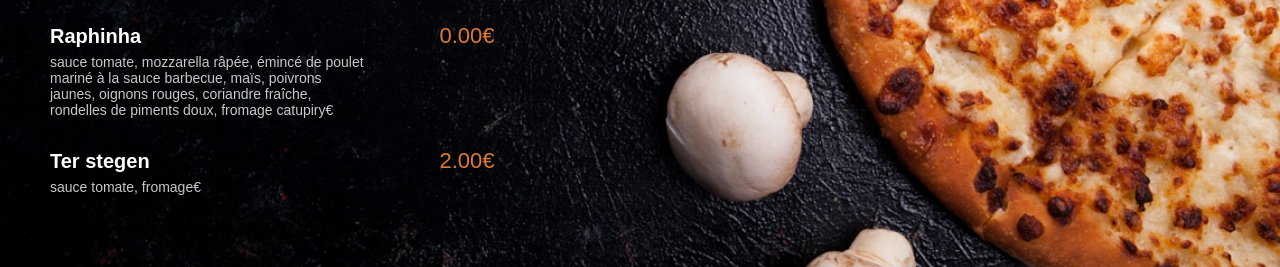
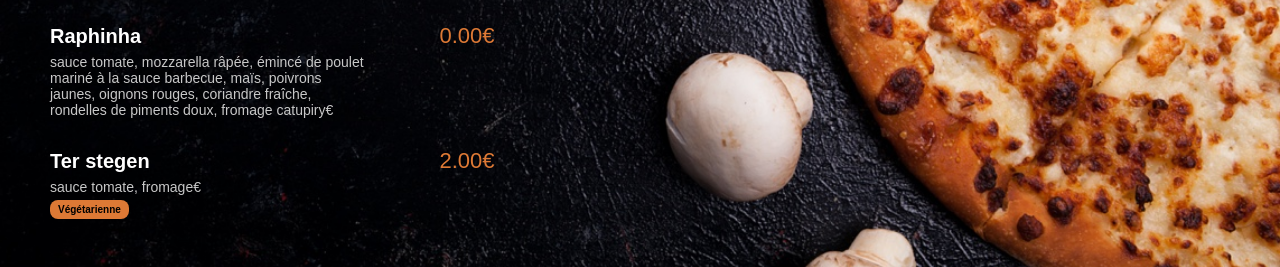
Before and after one commit to FARIDJADDA/PizzaBarca, a Django app: page /menu/ in a window 1280 px wide. Shown: the part 533-800 px from the top of the page. Run offline with Django 5.2, Linux system fonts and the light colour scheme; data comes from the database, SQL or seed files in the repository.

Commit message:
feat(menu): add vegetarian badge for pizzas
Small enhancement:
- Added a 'Végétarienne' badge displayed for vegetarian pizzas.
- Styled the badge with a distinct color and rounded corners using CSS.

This update highlights vegetarian options on the menu for better clarity.

```diff
--- a/pizzabarca/menu/static/menu/style.css
+++ b/pizzabarca/menu/static/menu/style.css
@@ -57,6 +57,17 @@ h1 {
     font-size: 14px;
     color: #C8C8C8;
     margin-top: 5px;
-     width: 320px;
+    width: 320px;
     display: block;
 }
+
+.menu_list_badge {
+    color: black;
+    background-color: #DD7935;
+    font-size: 10px;
+    padding: 4px 8px;
+    margin-top: 5px;
+    display: inline-block;
+    border-radius: 8px;
+    font-weight: bold;
+}
--- a/pizzabarca/menu/templates/menu/index.html
+++ b/pizzabarca/menu/templates/menu/index.html
@@ -15,11 +15,14 @@
 
     <div class="menu_list">
             {% for pizza in pizzas %}
-                <div class="menu_list_item">
-                    <span class="menu_list_title">{{pizza.name}}</span>
-                    <span class="menu_list_price">{{pizza.price | floatformat:2}}€</span>
-                    <span class="menu_list_ingredient">{{pizza.ingredients}}€</span>
-                </div>
+                    <div class="menu_list_item">
+                        <span class="menu_list_title">{{pizza.name}}</span>
+                        <span class="menu_list_price">{{pizza.price | floatformat:2}}€</span>
+                        <span class="menu_list_ingredient">{{pizza.ingredients}}€</span>
+                        {% if pizza.vegetarian %}
+                            <span class="menu_list_badge">Végétarienne</span>
+                        {% endif %}
+                    </div>
             {% endfor %}
     </div>
 
```
